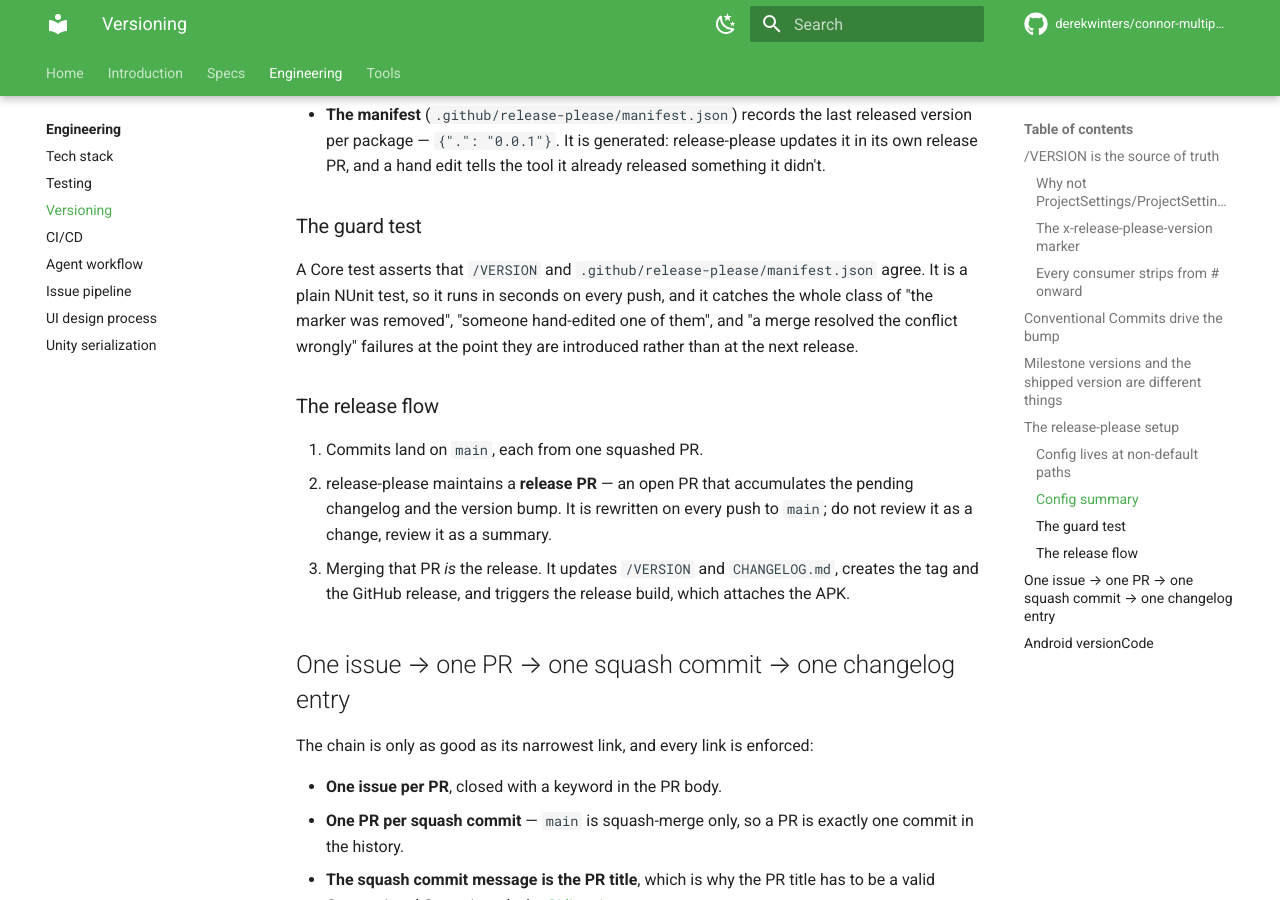
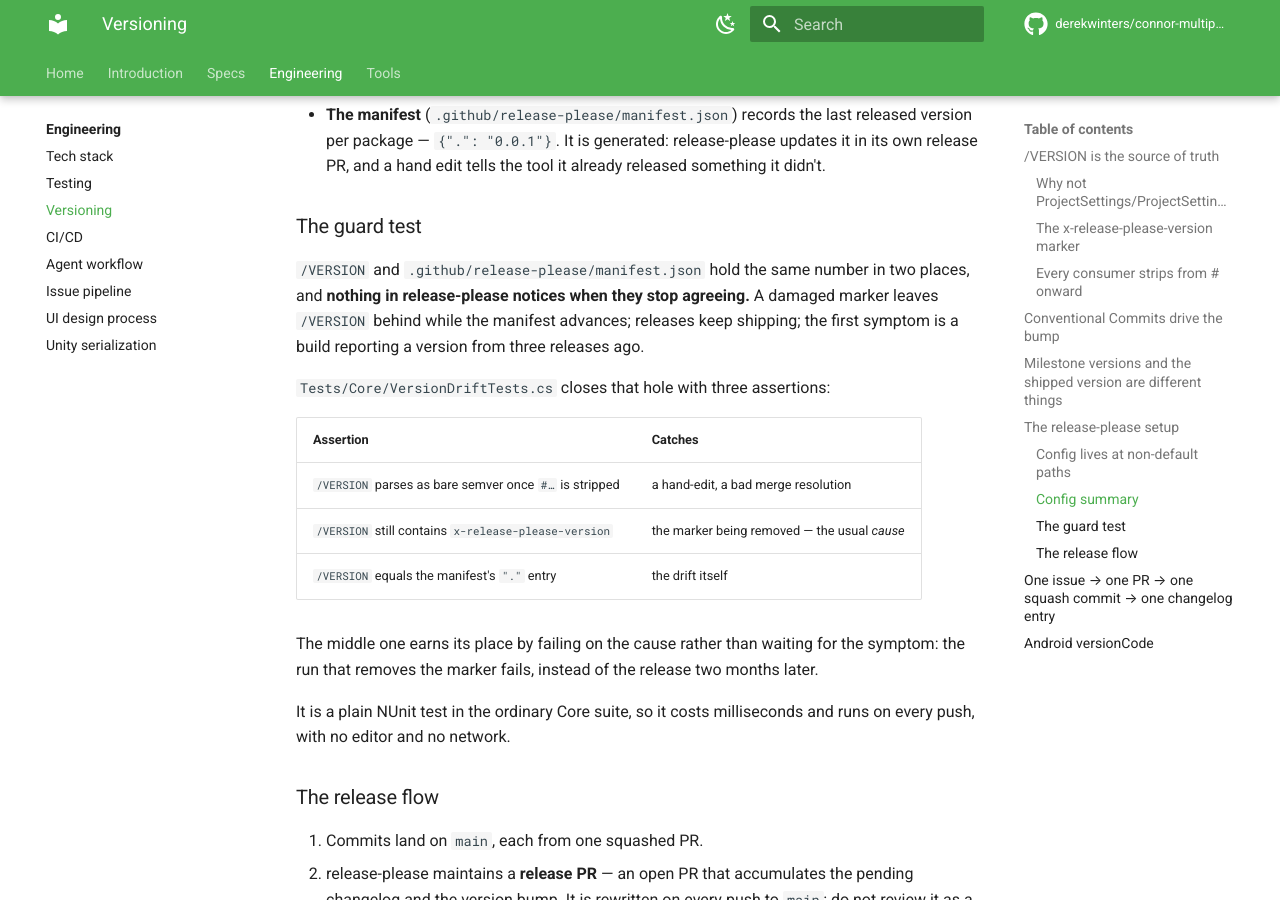
Before and after one commit to derekwinters/connor-multiplying-frogs, an MkDocs documentation site: the page built from docs/engineering/versioning.md, in a window 1280 px wide and 900 px high, scrolled down 3999 px. Built offline with MkDocs 1.6.1 and Material for MkDocs 9.7.7, drawn with Linux system fonts in a browser that asks for light colours; comment, search, counter and statistics services are not loaded; the version menu is left out.

Commit message:
test(core): guard against /VERSION and the release-please manifest drifting (#114)
The two files hold the same number and nothing in release-please notices when
they stop agreeing — a damaged marker leaves /VERSION behind while the manifest
advances, releases keep shipping, and the first symptom is a build reporting a
version from three releases ago.

Three assertions in the ordinary Core suite: /VERSION parses as bare semver
once the comment is stripped, it still carries the x-release-please-version
marker, and it equals the manifest's "." entry. The marker check earns its
place by failing on the cause rather than the symptom — the run that removes
the marker fails, instead of a release two months later.

Written test-first and shown red against both drift cases: a manifest bumped to
0.3.0 while /VERSION stayed at 0.0.1, and a /VERSION with its marker stripped.
Green with both restored, 22 tests in 42 ms.

The repo root is located by walking up from the test binary looking for VERSION
next to .github/, rather than counting "../" segments that break when the
target framework changes.

Closes #32


Claude-Session: https://claude.ai/code/session_01Nytj7GkfPuWnCs1pajjgrL

Co-authored-by: Claude <noreply@anthropic.com>

```diff
--- a/docs/engineering/versioning.md
+++ b/docs/engineering/versioning.md
@@ -181,12 +181,26 @@ manifest-file: .github/release-please/manifest.json
 
 ### The guard test
 
-A Core test asserts that `/VERSION` and
-`.github/release-please/manifest.json` agree.
-It is a plain NUnit test, so it runs in seconds on every push, and it catches
-the whole class of "the marker was removed", "someone hand-edited one of them",
-and "a merge resolved the conflict wrongly" failures at the point they are
-introduced rather than at the next release.
+`/VERSION` and `.github/release-please/manifest.json` hold the same number in
+two places, and **nothing in release-please notices when they stop agreeing.**
+A damaged marker leaves `/VERSION` behind while the manifest advances; releases
+keep shipping; the first symptom is a build reporting a version from three
+releases ago.
+
+`Tests/Core/VersionDriftTests.cs` closes that hole with three assertions:
+
+| Assertion | Catches |
+| --- | --- |
+| `/VERSION` parses as bare semver once `#…` is stripped | a hand-edit, a bad merge resolution |
+| `/VERSION` still contains `x-release-please-version` | the marker being removed — the usual *cause* |
+| `/VERSION` equals the manifest's `"."` entry | the drift itself |
+
+The middle one earns its place by failing on the cause rather than waiting for
+the symptom: the run that removes the marker fails, instead of the release two
+months later.
+
+It is a plain NUnit test in the ordinary Core suite, so it costs milliseconds
+and runs on every push, with no editor and no network.
 
 ### The release flow
 
```
Also changed, not shown: 1 other file.
